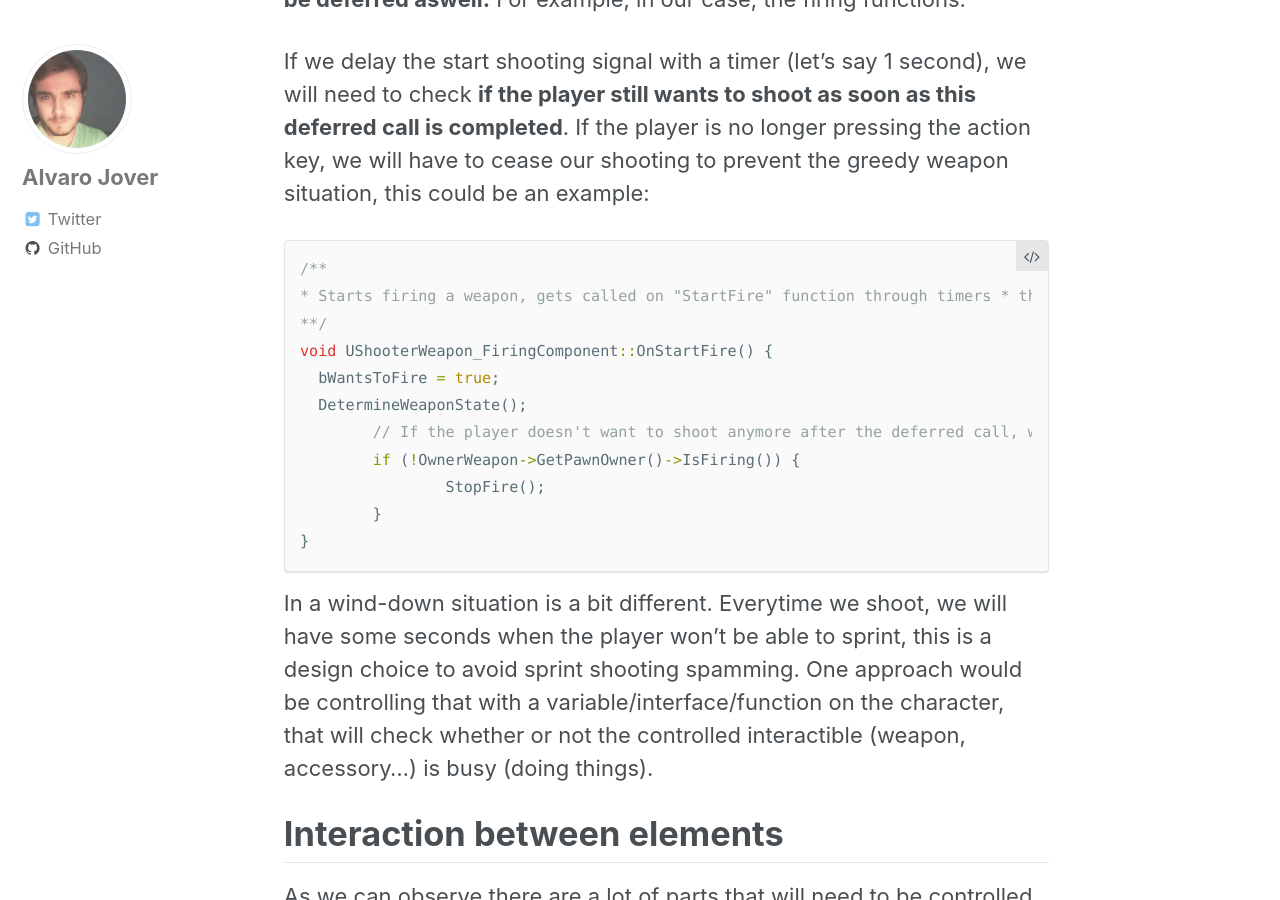
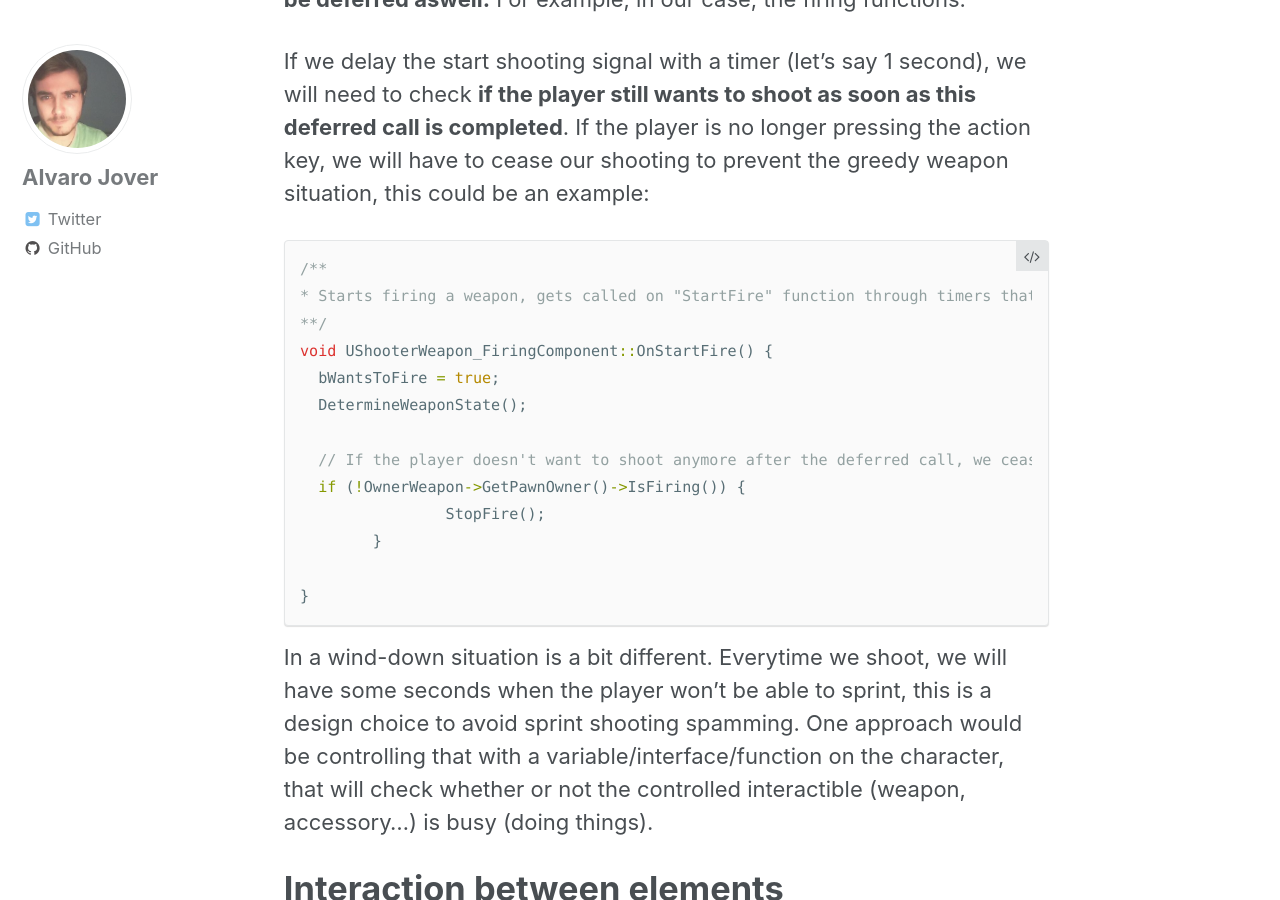
Before and after one commit to vorixo/devtricks, a Jekyll site: the page built from _posts/2018-01-30-weapons-and-coupling.md, in a window 1280 px wide and 900 px high, scrolled down 2188 px. Built offline with Jekyll 4.4.1, drawn with Linux system fonts in a browser that asks for light colours.

Commit message:
[HOTFIX] More formatting

```diff
--- a/_posts/2018-01-30-weapons-and-coupling.md
+++ b/_posts/2018-01-30-weapons-and-coupling.md
@@ -40,19 +40,21 @@ If we delay the start shooting signal with a timer (let's say 1 second), we will
 
 {% highlight c++ %}
 /**
-* Starts firing a weapon, gets called on "StartFire" function through timers * that helps with  winding features.
+* Starts firing a weapon, gets called on "StartFire" function through timers that helps with  winding features.
 **/
 void UShooterWeapon_FiringComponent::OnStartFire() {
   bWantsToFire = true;
   DetermineWeaponState();
-	// If the player doesn't want to shoot anymore after the deferred call, we cease the shooting
-	if (!OwnerWeapon->GetPawnOwner()->IsFiring()) {
+
+  // If the player doesn't want to shoot anymore after the deferred call, we cease the shooting
+  if (!OwnerWeapon->GetPawnOwner()->IsFiring()) {
 		StopFire();
 	}
+
 }
 {% endhighlight %}
 
- In a wind-down situation is a bit different. Everytime we shoot, we will have some seconds when the player won't be able to sprint, this is a design choice to avoid sprint shooting spamming. One approach would be controlling that with a variable/interface/function on the character, that will check whether or not the controlled interactible (weapon, accessory…) is busy (doing things).
+In a wind-down situation is a bit different. Everytime we shoot, we will have some seconds when the player won't be able to sprint, this is a design choice to avoid sprint shooting spamming. One approach would be controlling that with a variable/interface/function on the character, that will check whether or not the controlled interactible (weapon, accessory…) is busy (doing things).
 
 # Interaction between elements
 
```
